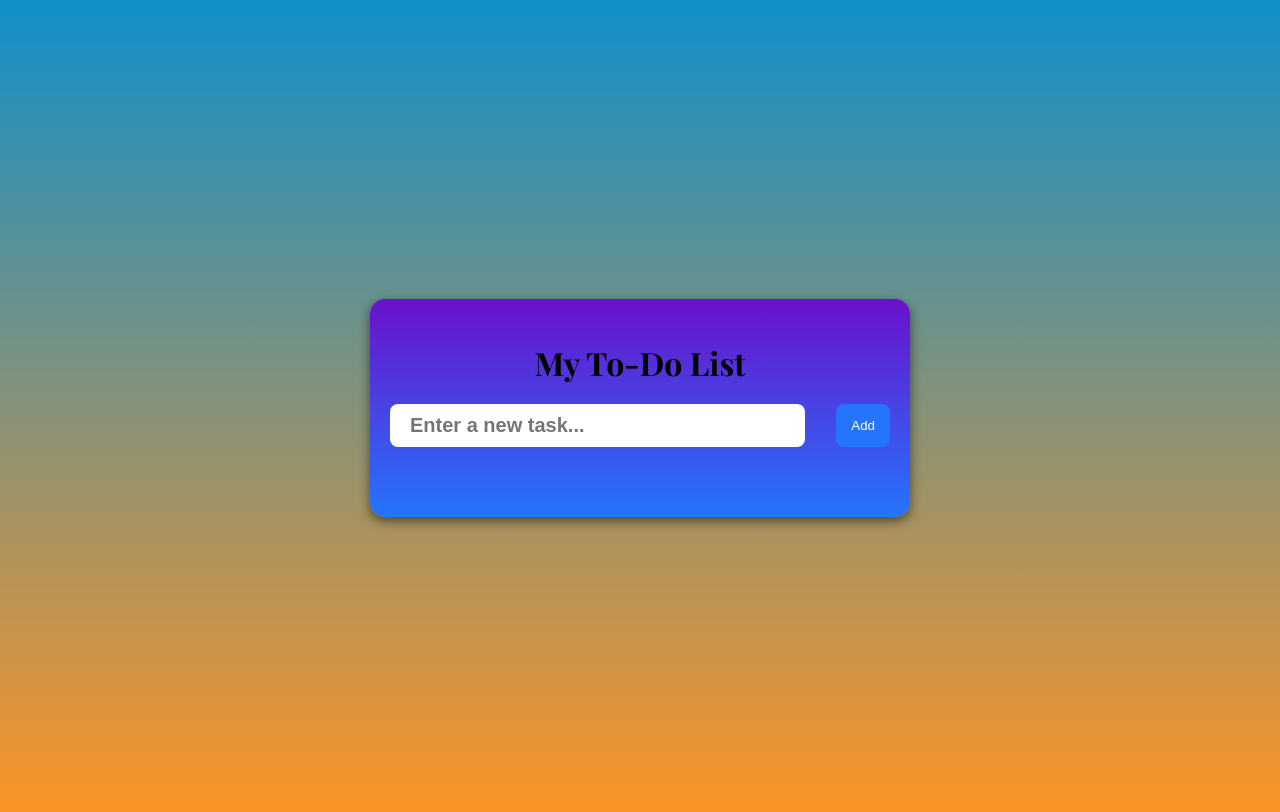
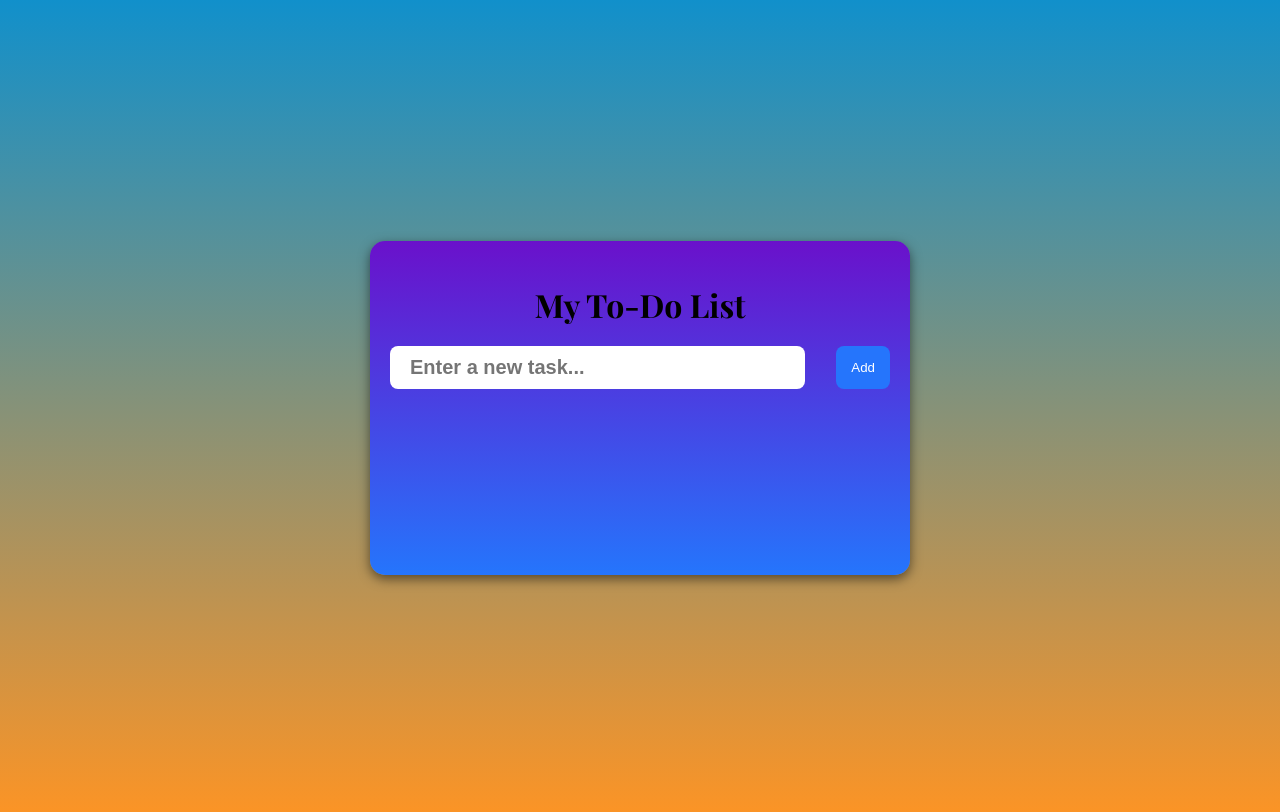
Before and after one commit to SHAWON-THE-KING/TO-DO-LIST, a plain HTML site: page index.html in a window 1280 px wide. Drawn offline with nearby package versions, Linux system fonts and the light colour scheme; a web font is replaced by a local one.

Commit message:
To Do List

```diff
--- a/style.css
+++ b/style.css
@@ -58,6 +58,29 @@ ul {
     list-style: none;
     margin-top: 50px;
     margin-left: -40px;
+    height: 100px;
+    overflow-y: scroll;
+    scroll-behavior: smooth;
+    padding-right: 15px;
+}
+
+ul::-webkit-scrollbar {
+  width: 10px;
+}
+
+
+ul::-webkit-scrollbar-track {
+  background: transparent;
+  border-radius: 5px;
+}
+
+ul::-webkit-scrollbar-thumb {
+  background: bisque;
+  border-radius: 10px;
+}
+
+ul::-webkit-scrollbar-thumb:hover {
+  background: linear-gradient(180deg, #00e07a, #009b5f);
 }
 
 li {
```
